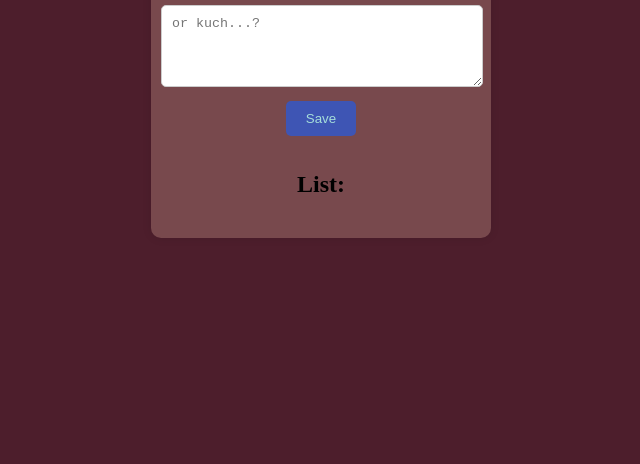
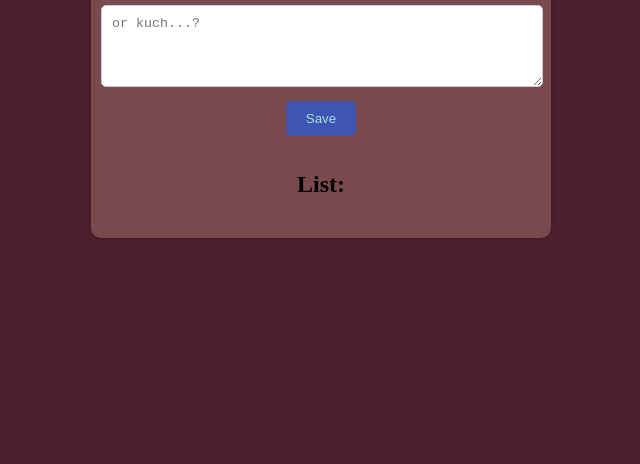
Before and after one commit to 1ak5/iitlist, a plain HTML site: page index.html in a window 1280 px wide. Shown: the part 336-800 px from the top of the page, without its empty margins (319-959 px from the left). Drawn offline with Linux system fonts and the light colour scheme.

Commit message:
Add files via upload

```diff
--- a/index.html
+++ b/index.html
@@ -18,7 +18,7 @@
             padding: 20px;
             border-radius: 10px;
             box-shadow: 0 0 10px rgba(0, 0, 0, 0.1);
-            width: 300px;
+            width: 420px;
             text-align: center;
         }
         .note {
```
